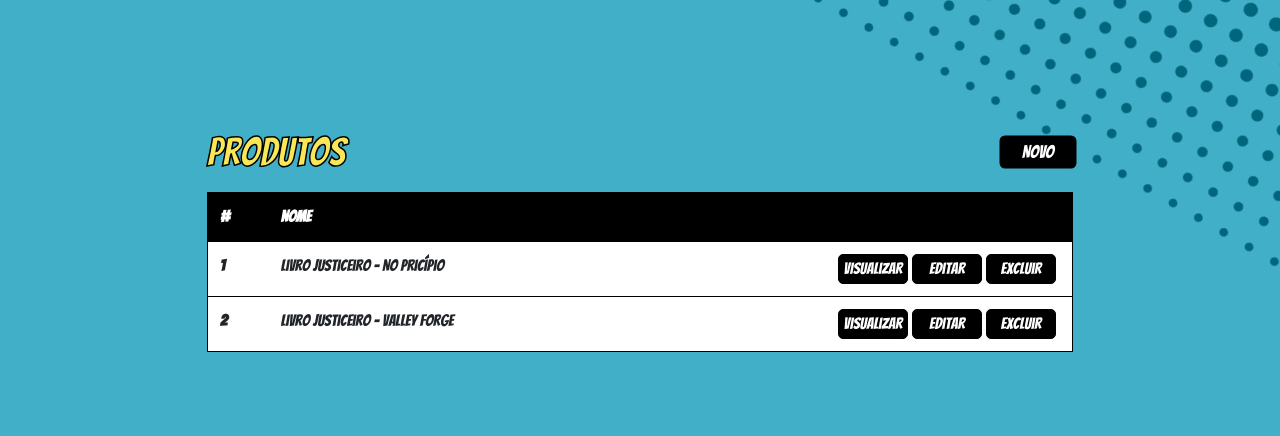
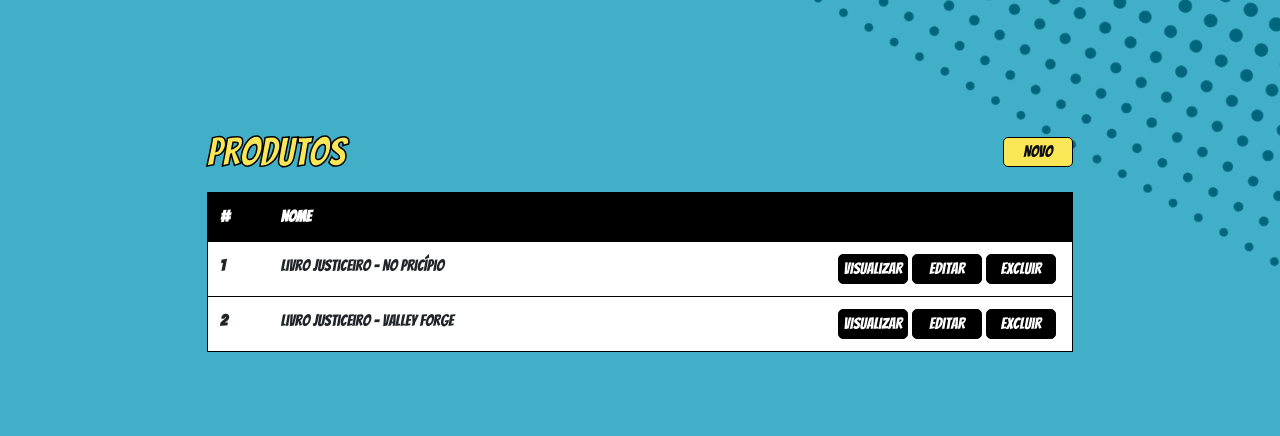
Before and after one commit to renanNun/nunes-comics, a PHP site: template nunescomics/views/admin-list-products.html in a window 1280 px wide, with the pointer over the restyled element. Shown: the top 436 px of the page. Run offline with PHP 8.4, Linux system fonts and the light colour scheme; the template is opened without the code that fills it, so the values that code supplies are empty; some libraries are stand-ins or nearby versions.

Commit message:
new button hover animation

```diff
--- a/nunescomics/public/styles/adm-produtos.css
+++ b/nunescomics/public/styles/adm-produtos.css
@@ -37,7 +37,8 @@ main {
 }
 
 .container button:hover{
-	transform: scale(1.1);
+	background-color: var(--yellow);
+	color: var(--black);
 }
 
 .container .botoes{
```
